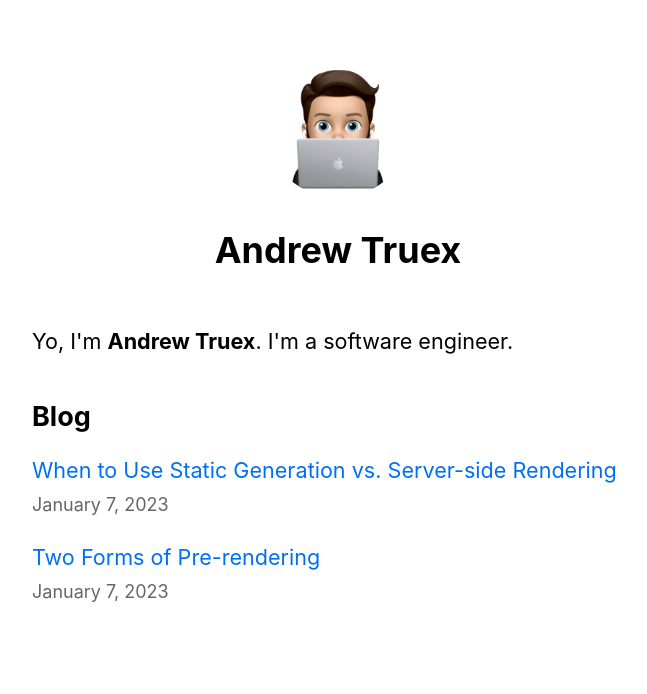
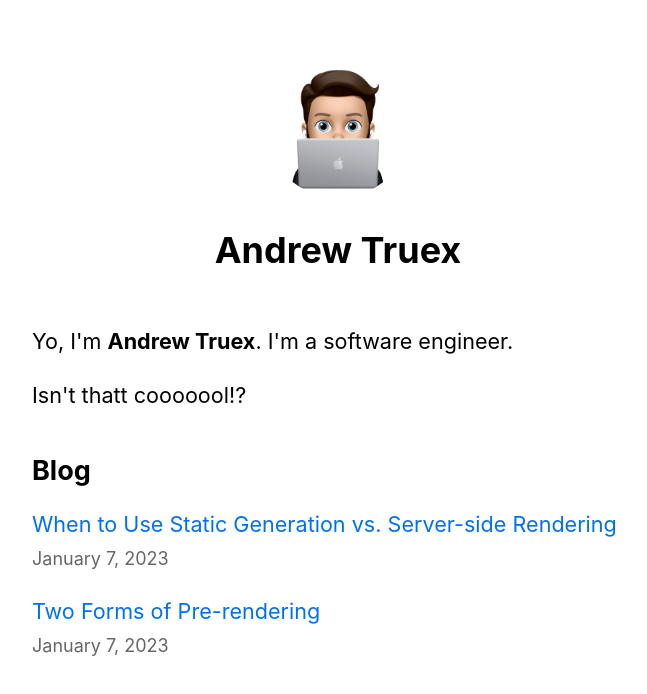
Before and after one commit to ajtruex/nextjs-blog, a Next.js app: page / in a window 1280 px wide. Shown: the top 694 px of the page, without its empty margins (302-949 px from the left). Built offline with nearby package versions, Linux system fonts and the light colour scheme.

Commit message:
Update index.js

```diff
--- a/pages/index.js
+++ b/pages/index.js
@@ -16,6 +16,9 @@ export default function Home({ allPostsData }) {
       <section className={utilStyles.headingMd}>
         <p>
           Yo, I'm <b>Andrew Truex</b>. I'm a software engineer.
+        </p>
+        <p>
+          Isn't thatt cooooool!?
         </p>
       </section>
       <section className={`${utilStyles.headingMd} ${utilStyles.padding1px}`}>
```
